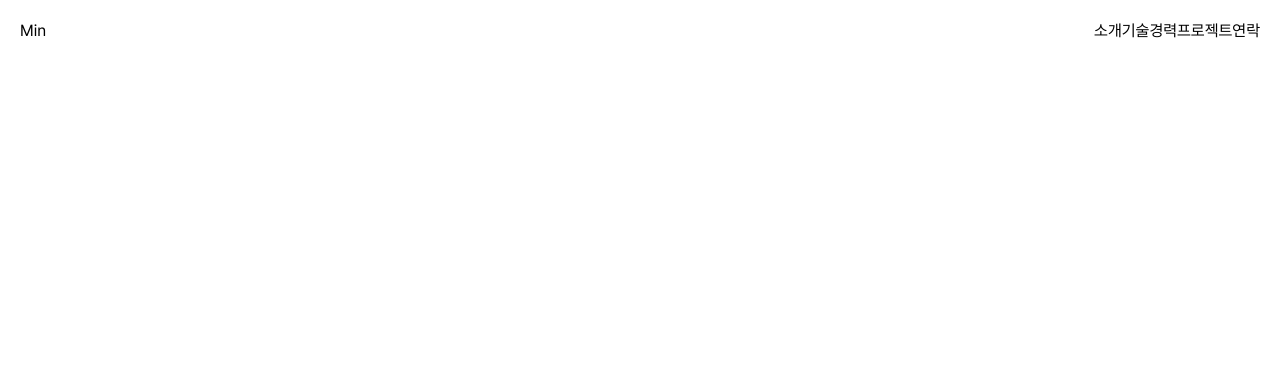
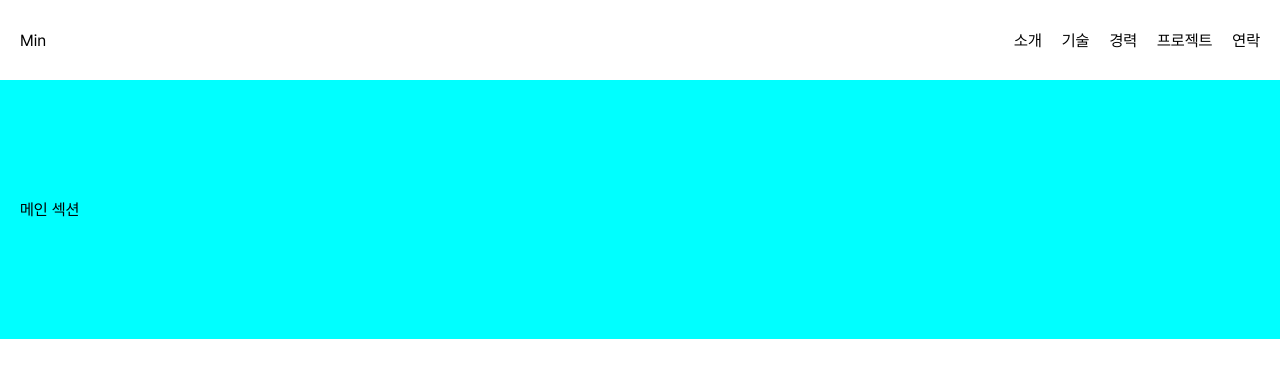
Before and after one commit to dattko/about-min, a Next.js app: page / in a window 1280 px wide. Shown: the top 378 px of the page. Built offline with nearby package versions, Linux system fonts and the light colour scheme.

Commit message:
sass 타입 패키지 삭제 페이지 레이아웃 ing...

```diff
--- a/package.json
+++ b/package.json
@@ -17,7 +17,6 @@
     "@types/node": "^20",
     "@types/react": "^18",
     "@types/react-dom": "^18",
-    "@types/sass": "^1.43.1",
     "sass": "^1.79.3",
     "typescript": "^5"
   }
--- a/src/app/page.tsx
+++ b/src/app/page.tsx
@@ -1,8 +1,10 @@
-
+import React from 'react';
+import MainSection from '@/components/ui/section/MainSection';
 
 export default function Home() {
   return (
-  <>
-  </>
+    <div>
+      <MainSection />
+    </div>
   );
 }
--- a/src/components/layouts/haeder/Header.tsx
+++ b/src/components/layouts/haeder/Header.tsx
@@ -2,6 +2,7 @@ import React from 'react';
 import styles from './Header.module.scss';
 import Link from 'next/link';
 import { menuItems } from '@/data/menu/menuItems';
+
 
 const Header = () => {
 
@@ -9,7 +10,7 @@ const Header = () => {
     <header className={styles.header}>
       <div className={styles.headerContainer}>
         <div className={styles.headerLogo}>Min</div>
-        <ul className={styles.headerUl}>
+        <nav className={styles.headerUl}>
           {menuItems.map((item) => (
             <li key={item.id}>
               <Link href={`/${item.link}`}>
@@ -17,7 +18,7 @@ const Header = () => {
               </Link>
             </li>
             ))}
-        </ul>
+        </nav>
       </div>
     </header>
   );
--- a/src/components/layouts/haeder/header.module.scss
+++ b/src/components/layouts/haeder/header.module.scss
@@ -1,5 +1,5 @@
 .header{
-  height: 60px;
+  height: 80px;
   background-color: rgba($color: #fff, $alpha: 0.6);
   position: sticky;
   top: 0;
@@ -18,12 +18,13 @@
     max-width: 1600px;
   }
 
-  &Logo{
+  // &Logo{
 
-  }
+  // }
 
   &Ul{
     display: flex;
     align-items: center;
+    gap: 20px;
   }
 }
--- a/src/components/ui/section/MainSection.tsx
+++ b/src/components/ui/section/MainSection.tsx
@@ -3,10 +3,12 @@ import styles from './Section.module.scss';
 
 const MainSection = () => {
   return (
-    <section className={styles.section}>
+    <section className={`${styles.mainSection} ${styles.section}`}>
       <div className={styles.sectionContainer}>
         <div>메인 섹션</div>
       </div>
     </section>
   );
 }
+
+export default MainSection;
--- a/src/components/ui/section/section.module.scss
+++ b/src/components/ui/section/section.module.scss
@@ -0,0 +1,19 @@
+.mainSection{
+  background-color: aqua;
+}
+
+
+
+
+.section{
+  display: flex;
+  align-items: center;
+  justify-content: center;
+  padding: 0 20px;
+
+  &Container{
+    max-width: 1600px;
+    width: 100%;
+    padding: 120px 0;
+  }
+}
```
Also changed, not shown: src/app/page.module.scss (added), 1 other file (tests, documents, lock files or other folders).
